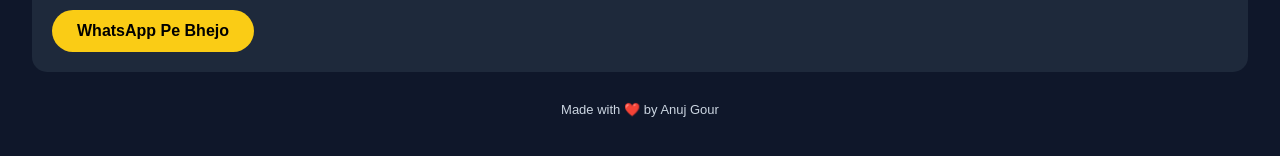
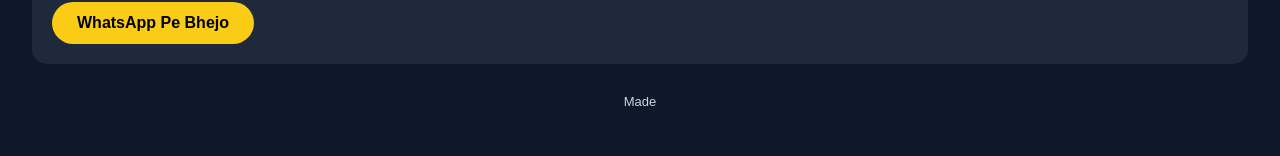
Before and after one commit to Anujgour242/my-website, a plain HTML site: page index.html in a window 1280 px wide. Shown: the part 1632-1788 px from the top of the page. Drawn offline with Linux system fonts and the light colour scheme.

Commit message:
Update index.html

```diff
--- a/index.html
+++ b/index.html
@@ -1,4 +1,4 @@
-<!DOCTYPE html>
+
 <html>
 <head>
 <meta name="viewport" content="width=device-width, initial-scale=1.0">
@@ -68,7 +68,4 @@ input,textarea{width:90%;padding:12px;margin:8px;border-radius:10px;border:none;
 <a href="https://wa.me/919340535129"><button class="send">WhatsApp Pe Bhejo</button></a>
 </div>
 
-<p style="margin-top:30px;font-size:13px;">Made with ❤️ by Anuj Gour</p>
-</div>
-</body>
-</html>
+<p style="margin-top:30px;font-size:13px;">Made
```
